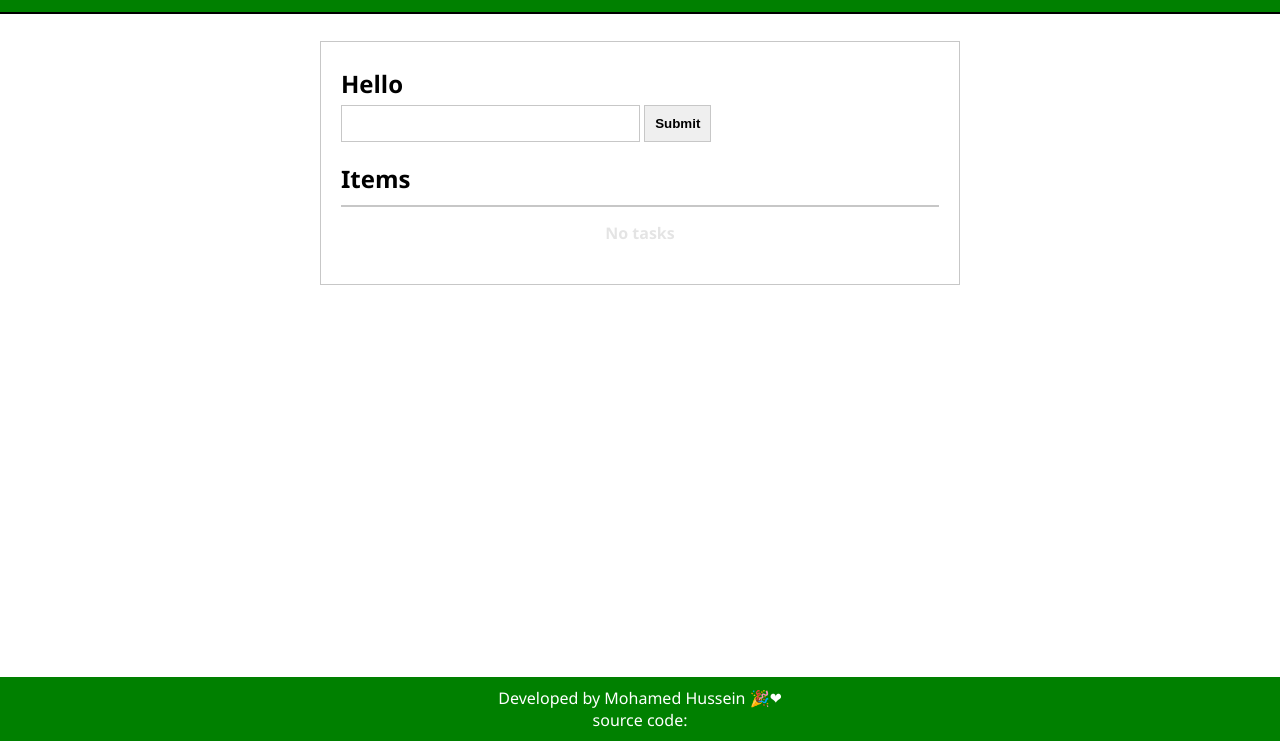
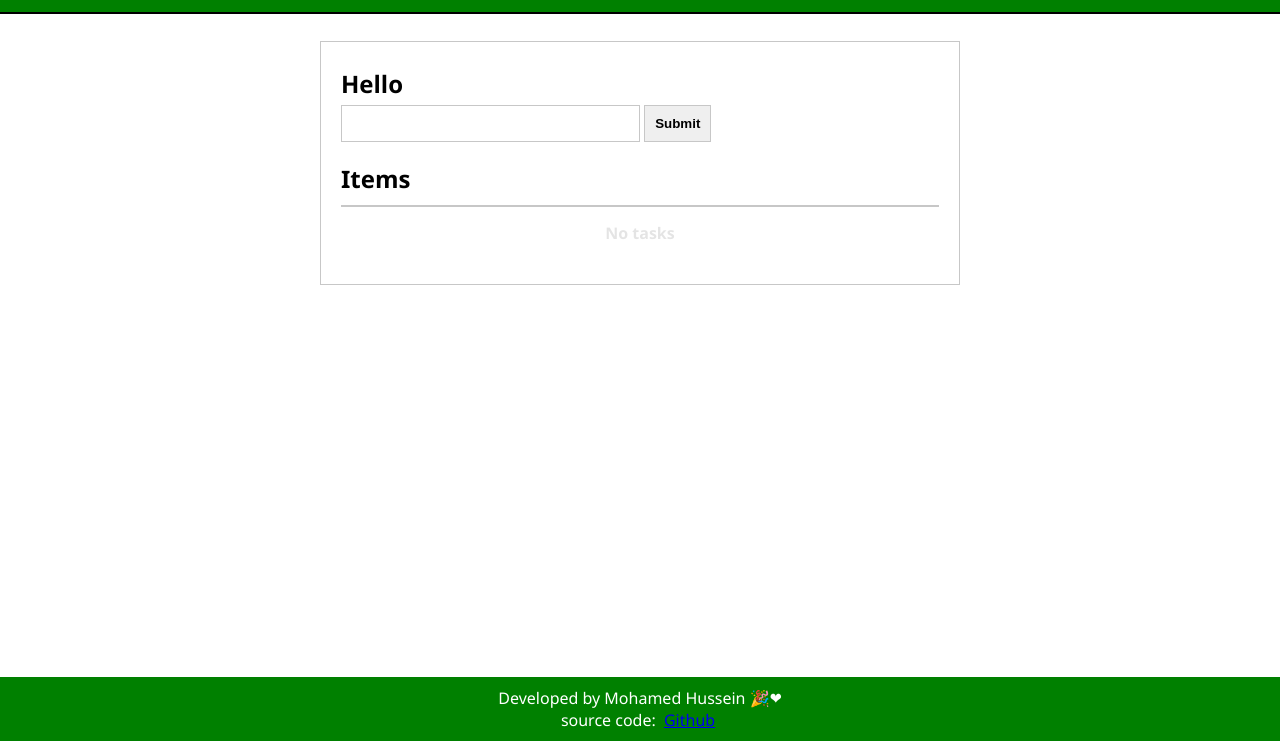
Before and after one commit to MohamedHussein95/Task-Management-Web---Vanilla-JS, a plain HTML site: page index.html in a window 1280 px wide. Shown: the part 59-800 px from the top of the page. Drawn offline with Linux system fonts and the light colour scheme.

Commit message:
updated source link

```diff
--- a/index.html
+++ b/index.html
@@ -31,7 +31,16 @@
     </main>
     <footer>
       <p>Developed by Mohamed Hussein 🎉❤</p>
-      <p>source code:<a href="#"></a></p>
+      <p>
+        source code:
+        <a
+          href="https://github.com/MohamedHussein95/Task-Management-Web---Vanilla-JS"
+          style="margin: 0 4px"
+          target="_blank"
+        >
+          Github
+        </a>
+      </p>
     </footer>
     <script src="script.js"></script>
   </body>
```
